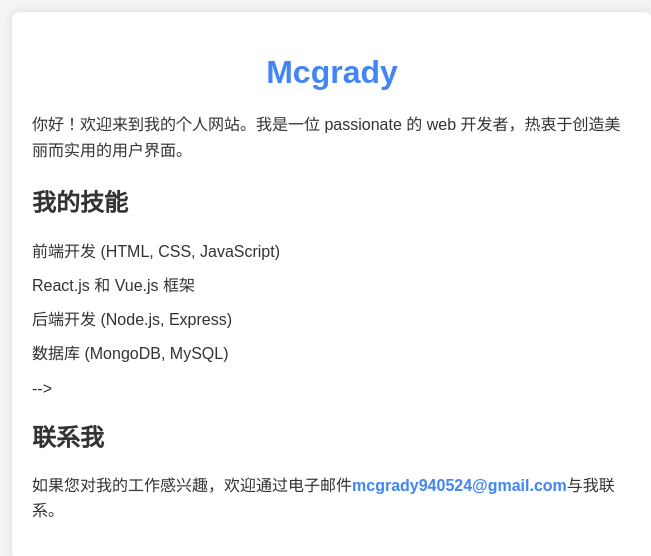
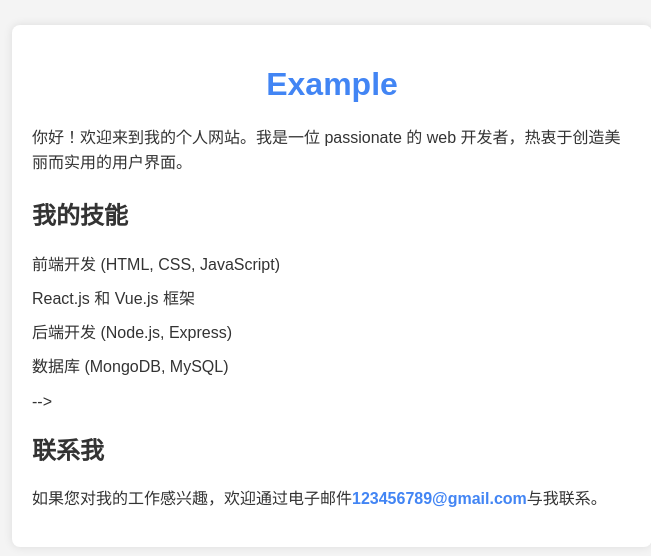
Before and after one commit to Tiangewang0524/tiangewang0524.github.io, a plain HTML site: page index.html in a window 1280 px wide. Shown: the part 114-670 px from the top of the page, without its empty margins (308-959 px from the left). Drawn offline with Linux system fonts and the light colour scheme.

Commit message:
Update index.html

```diff
--- a/index.html
+++ b/index.html
@@ -58,7 +58,7 @@
 <body>
 
 <div class="container">
-    <h1>Mcgrady</h1>
+    <h1>Example</h1>
     <p>你好！欢迎来到我的个人网站。我是一位 passionate 的 web 开发者，热衷于创造美丽而实用的用户界面。</p>
 
     <h2>我的技能</h2>
@@ -77,7 +77,7 @@
     </ul> -->
 
     <h2>联系我</h2>
-    <p>如果您对我的工作感兴趣，欢迎通过电子邮件<a href="mailto:you@example.com">mcgrady940524@gmail.com</a>与我联系。</p>
+    <p>如果您对我的工作感兴趣，欢迎通过电子邮件<a href="mailto:you@example.com">123456789@gmail.com</a>与我联系。</p>
 </div>
 
 </body>
```
